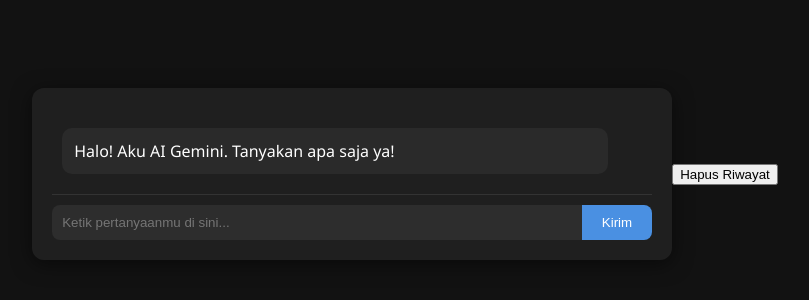
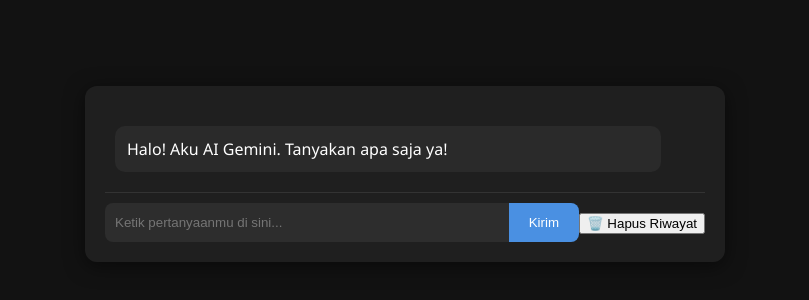
Before and after one commit to https2025/Gemini-Ai, a plain HTML site: page index.html in a window 1280 px wide. Shown: the part 226-526 px from the top of the page, without its empty margins (235-1044 px from the left). Drawn offline with Linux system fonts and the light colour scheme.

Commit message:
Update index.html

```diff
--- a/index.html
+++ b/index.html
@@ -13,7 +13,9 @@
     <form id="chat-form">
       <input type="text" id="user-input" placeholder="Ketik pertanyaanmu di sini..." autocomplete="off" required />
       <button type="submit">Kirim</button>
+      <div style="text-align: right; margin: 0.5rem 0;">
+  <button id="clear-history" class="clear-button">🗑️ Hapus Riwayat</button>
+      </div>
     </form>
   </div>  <script src="js/chatbot.js"></script></body>
-  <button onclick="clearChatHistory()">Hapus Riwayat</button>
 </html>
```
